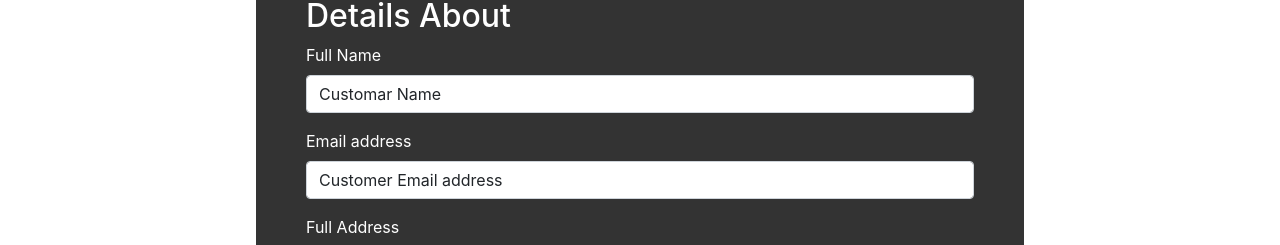
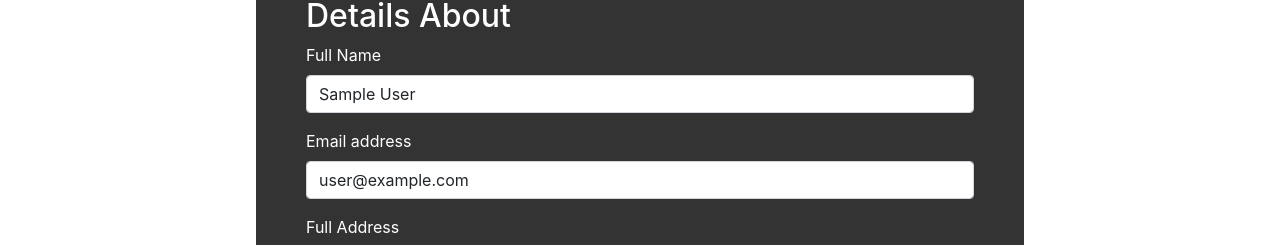
Before and after one commit to sisrafilss/horizon-delivery-client, a React (Create React App) app: page /placeOrder/1 in a window 1280 px wide. Shown: the part 627-872 px from the top of the page. Built offline with nearby package versions, Linux system fonts and the light colour scheme; no server answers; sample sign-in values are in the browser's storage.

Commit message:
place order page updated with user name and email automatically display on the form

```diff
--- a/src/pages/PlaceOrder/PlaceOrder.js
+++ b/src/pages/PlaceOrder/PlaceOrder.js
@@ -3,11 +3,13 @@ import React, { useEffect, useState } from "react";
 import { Col, Container, Form, Row, Button } from "react-bootstrap";
 import { useForm } from "react-hook-form";
 import { useParams } from "react-router";
+import useAuth from "../../hooks/useAuth";
 import PageTopTitle from "../Shared/PageTopTitle/PageTopTitle";
 import "./PlaceOrder.css";
 
 const PlaceOrder = () => {
   const [serviceDetail, setServiceDetail] = useState();
+  const {user} = useAuth();
 
   const { id } = useParams();
   useEffect(() => {
@@ -57,7 +59,7 @@ const PlaceOrder = () => {
                 type="text"
                 className="form-control"
                 placeholder="Full Name"
-                defaultValue="Customar Name"
+                defaultValue={user?.displayName}
                 {...register("name", { required: true })}
               />
               {errors.name && (
@@ -71,7 +73,7 @@ const PlaceOrder = () => {
                 type="email"
                 className="form-control"
                 placeholder="Email"
-                defaultValue="Customer Email address"
+                defaultValue={user.email}
                 {...register("email", { required: true })}
               />
               {errors.email && (
```
